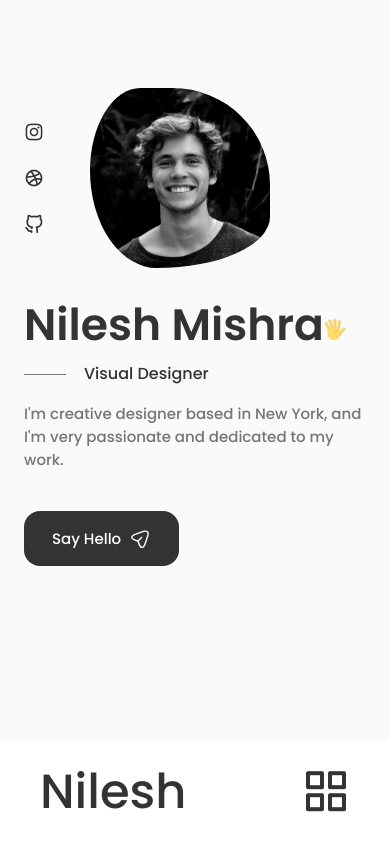
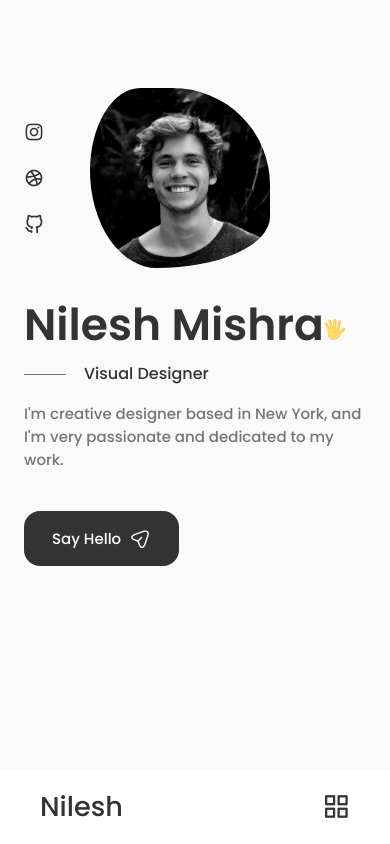
Before and after one commit to thenileshmishra/Protfolio, a React (Create React App) app: page / in a window 390 px wide. Built offline with nearby package versions, Linux system fonts and the light colour scheme.

Commit message:
header final updated

```diff
--- a/src/components/header/header.css
+++ b/src/components/header/header.css
@@ -120,29 +120,29 @@
   }
   .nav__menu {
     padding: 2rem 0.25rem 4rem;
-    height: 30%;
+    height: 40%;
     transition: 0.5s;
   }
 
   .nav__link {
-    font-size: 1.5rem;
+    font-size: 1rem;
   }
 
   .nav__list {
     column-gap: 0;
   }
   .nav__icon {
+    font-size: 2rem;
+  }
+
+  .nav__close {
     font-size: 3.2rem;
   }
 
-  .nav__close {
-    font-size: 4.2rem;
-  }
-
   .nav__open {
-    font-size: 3rem;
+    font-size: 1.7rem;
   }
   .nav__logo {
-    font-size: 3rem;
+    font-size: 1.7rem;
   }
 }
```
